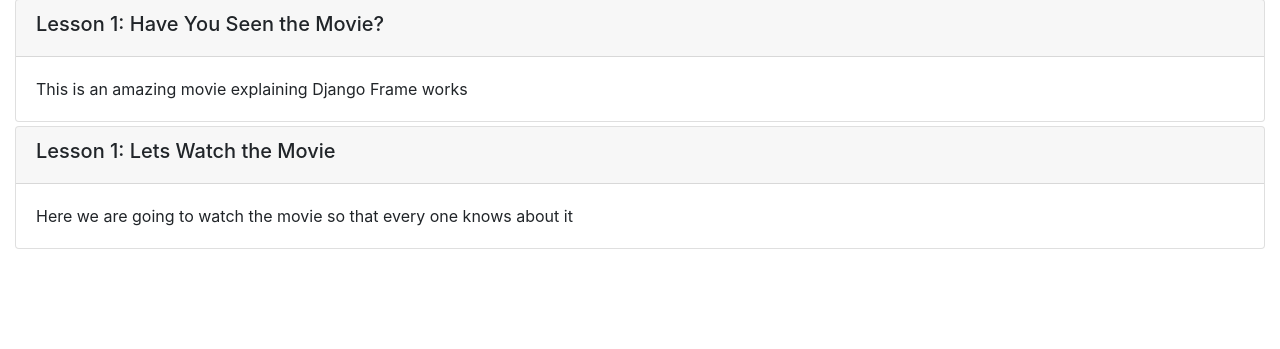
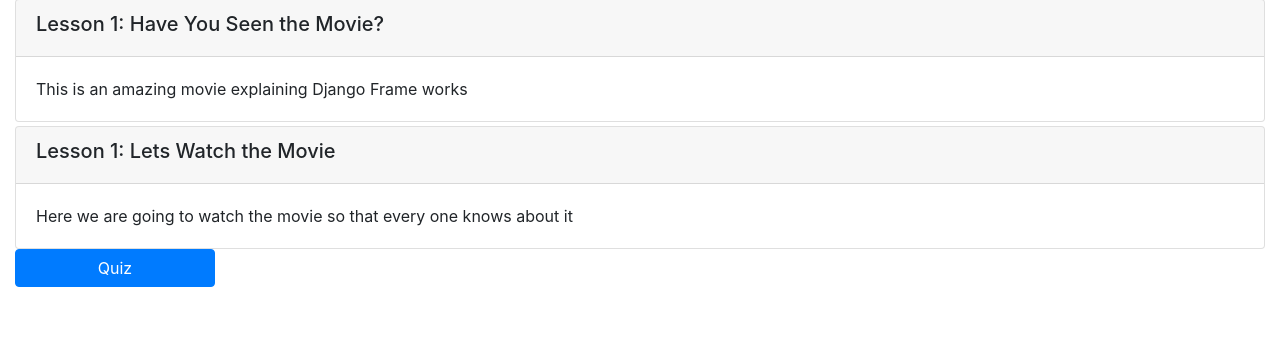
Before and after one commit to IanKlein6/Django-online-course-app-Final-Project, a Django app: page /onlinecourse/1/ in a window 1280 px wide. Shown: the part 103-452 px from the top of the page. Run offline with Django 3.2, Linux system fonts and the light colour scheme; data comes from the database, SQL or seed files in the repository; both versions use the stored data as it was after the commit; some libraries are stand-ins or nearby versions.

Commit message:
created drop down quiz forum

```diff
--- a/onlinecourse/templates/onlinecourse/course_detail_bootstrap.html
+++ b/onlinecourse/templates/onlinecourse/course_detail_bootstrap.html
@@ -1,13 +1,50 @@
 <!DOCTYPE html>
 <html lang="en">
     <head>
-
         {% load static %}
         <link rel="stylesheet" href="https://maxcdn.bootstrapcdn.com/bootstrap/4.5.2/css/bootstrap.min.css">
         <script src="https://ajax.googleapis.com/ajax/libs/jquery/3.5.1/jquery.min.js"></script>
         <script src="https://cdnjs.cloudflare.com/ajax/libs/popper.js/1.16.0/umd/popper.min.js"></script>
         <script src="https://maxcdn.bootstrapcdn.com/bootstrap/4.5.2/js/bootstrap.min.js"></script>
         <meta charset="UTF-8">
+
+        <script>
+            $(document).ready(function() {
+                $('.quiz-button').click(function() {
+                    var courseId = $(this).data('course-id');
+                    $.ajax({
+                        url: "{% url 'onlinecourse:get_quiz_questions' course_id=0 %}".replace('0', courseId),
+                        success: function(data) {
+                            var questionsHtml = "";
+                            data.forEach(function(question) {
+                                questionsHtml += '<div class="card mt-1">';
+                                questionsHtml += '<div class="card-header"><h5>' + question.question_text + '</h5></div>';
+                                questionsHtml += '<div class="form-group">';
+                                question.choices.forEach(function(choice) {
+                                    questionsHtml += '<div class="form-check">';
+                                    questionsHtml += '<label class="form-check-label">';
+                                    questionsHtml += '<input type="checkbox" name="choice_' + choice.id + '"';
+                                    questionsHtml += ' class="form-check-input" id="' + choice.id + '"';
+                                    questionsHtml += ' value="' + choice.id + '">' + choice.text;
+                                    questionsHtml += '</label>';
+                                    questionsHtml += '</div>';
+                                });
+                                questionsHtml += '</div>';
+                                questionsHtml += '</div>';
+                            });
+                            questionsHtml += '<input class="btn btn-success btn-block" type="submit" value="Submit">';
+                            $('.quiz-questions-container').html(questionsHtml);
+                        },
+                        error: function(xhr, status, error) {
+                            console.error("AJAX error:", error);
+                        }
+                    });
+                });
+            });
+        </script>
+    </body>
+</html>
+
     </head>
 
 <body>
@@ -51,39 +88,25 @@
                     </div>
                 {% endfor %}
             </div>
-            <!-- Task: show questions and choices -->
-            <!-- <HINT> Use Bootstrap Collapse to hide exam first, more details could be found here
-            https://www.w3schools.com/bootstrap4/bootstrap_collapse.asp-->
+            <style>
+                .custom-quiz-button {
+                    width: 200px;
+                }
+            </style>
 
+            <button type="button" class="btn btn-primary custom-quiz-button quiz-button" data-course-id="{{ course.id }}" data-toggle="collapse" data-target="#exam">
+                Quiz </button>
+            <div id="exam" class="collapse">
 
-
-            <!-- A collapse example here: -->
-            <div id="exam" class="collapse">
-                Click to expand elements within the collapse div
-                </div>
-
-
-
-            <!-- <HINT> If user is authenticated, show course exam with a list of question -->
-
-            <!-- <HINT> Each example will have many questions -->
-
-            <!-- <HINT> Each question will have many choices -->
-
-
-            <!-- <HINT> Create a form to collect the selected choices for all questions -->
-            <!-- <HINT> For each question choice, you may create a checkbox input like
-            <input type="check" name="choice_{{choice.id}}" id="{{choice.id}}" ...>
-            -->
-
-            <!-- A choice submission form example
+                <div class="btn btn-info btn-block">Start Quiz</div>
+                <div class="quiz-questions-container">
                     <form id="questionform" action="point to a submit view" method="post">
-                        ... for each question in the course ...
+                        {% csrf_token %}
+                        {% for question in questions %}
                         <div class="card mt-1">
                             <div class="card-header"><h5>{{ question.question_text}}</h5></div>
-                            {% csrf_token %}
                             <div class="form-group">
-                               ... for each choice in the question ...
+                            {% for choice in question.choice_set.all %}
                                 <div class="form-check">
                                     <label class="form-check-label">
                                         <input type="checkbox" name="choice_{{choice.id}}"
@@ -91,13 +114,14 @@
                                             value="{{choice.id}}">{{ choice.choice_text }}
                                     </label>
                                 </div>
+                                {% endfor %}
                             </div>
                         </div>
+                    {% endfor %}
                     <input class="btn btn-success btn-block" type="submit" value="Submit">
-            </form> -->
-
-            <!--Check here to see more details Bootstrap checkbox
-             https://www.w3schools.com/bootstrap4/bootstrap_forms_inputs.asp-->
+                    </form>
+                </div>
+            </div>
     </div>
 </body>
 </html>
--- a/onlinecourse/urls.py
+++ b/onlinecourse/urls.py
@@ -16,6 +16,12 @@ urlpatterns = [
     path('<int:pk>/', views.CourseDetailView.as_view(), name='course_details'),
     # ex: /enroll/5/
     path('<int:course_id>/enroll/', views.enroll, name='enroll'),
+    #question_quiz
+    path('get_quiz_questions/<int:course_id>/', views.get_quiz_questions, name='get_quiz_questions'),
+    # Submit
+    path('<int:course_id>/submit/', views.submit, name='submit'),
+    # Exam Results
+    path('<int:course_id>/results/<int:submission_id>/', views.show_exam_result, name='exam_results'),
 
     # <HINT> Create a route for submit view
 
--- a/onlinecourse/views.py
+++ b/onlinecourse/views.py
@@ -1,16 +1,33 @@
 from django.shortcuts import render
 from django.http import HttpResponseRedirect
-# <HINT> Import any new Models here
-from .models import Course, Enrollment, Submission, Choice
+from .models import Course, Enrollment, Submission, Choice, Question
 from django.contrib.auth.models import User
 from django.shortcuts import get_object_or_404, render, redirect
 from django.urls import reverse
 from django.views import generic
 from django.contrib.auth import login, logout, authenticate
 import logging
-# Get an instance of a logger
+from django.http import JsonResponse #for get_quiz_question
+
+# Logger Instace
 logger = logging.getLogger(__name__)
-# Create your views here.
+
+
+# VIEWS:
+
+# HTLM exam questions request
+def get_quiz_questions(request, course_id):
+    course = get_object_or_404(Course, pk=course_id)
+    quiz_questions = Question.objects.filter(course=course)
+    data = []
+    for question in quiz_questions:
+        question_data = {
+            'question_text': question.question_text,
+            'choices': [{'id': choice.id, 'text': choice.choice_text} for choice in question.choice_set.all()]
+        }
+        data.append(question_data)
+    return JsonResponse(data, safe=False)
+
 
 
 def registration_request(request):
@@ -144,7 +161,7 @@ def submit(request, course_id):
         return render(request, 'submit_exam.html', context)
 
 
-#<HINT> A example method to collect the selected choices from the exam form from the request object
+#A example method to collect the selected choices from the exam form from the request object
 def extract_answers(request):
     submitted_anwsers = []
     for key in request.POST:
```
Also changed, not shown: db.sqlite3, static/media/course_images/mathphoto.jpg (added), static/media/course_images/mathphoto_70cbRaX.jpg (added), 3 other files. Lines whose indentation alone changed are shown as unchanged.
